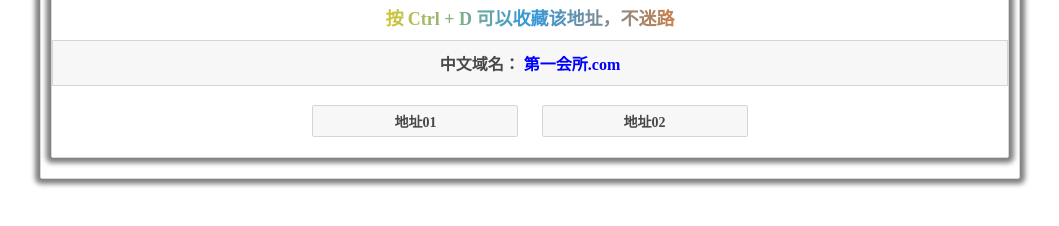
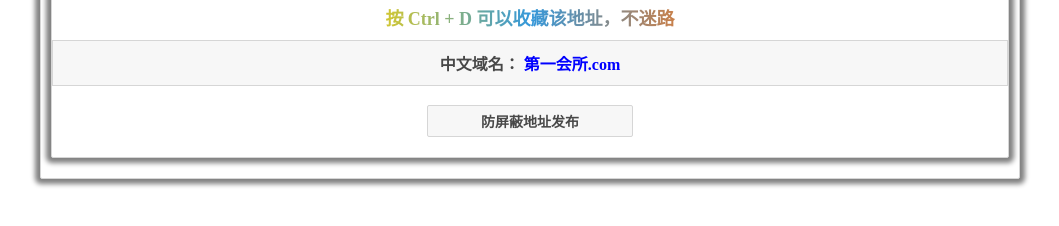
Before and after one commit to loveavdh/sis001, a plain HTML site: page index.html in a window 1280 px wide. Shown: the part 188-414 px from the top of the page, without its empty margins (110-1169 px from the left). Drawn offline with Linux system fonts and the light colour scheme.

Commit message:
Update index.html
Signed-off-by: loveavdh <137202519+loveavdh@users.noreply.github.com>

```diff
--- a/index.html
+++ b/index.html
@@ -54,8 +54,7 @@
 	<div class="masked" style="font-size:18px; text-align:center; margin-bottom:10px; color: #F00; font-weight: bold;">按 Ctrl + D 可以收藏该地址，不迷路</div>
 	<div class="title">中文域名：<a href="https://xn--4gqs0av95bcqx.com/" target="_blank">
 					<span class="name " style="color:blue;font-weight:bold;">第一会所.com</a></div>
-	<div class="goto-1"><a rel="external nofollow" href="https://18seku.buzz" target="_blank">地址01</a></div>
-	<div class="goto-1"><a rel="external nofollow" href="https://fuzhaibns.buzz" target="_blank">地址02</a></div>
+	<div class="goto-1"><a rel="external nofollow" href="https://18seku.buzz" target="_blank">防屏蔽地址发布</a></div>
 </body>
 <!-- Matomo -->
 <script>
```
